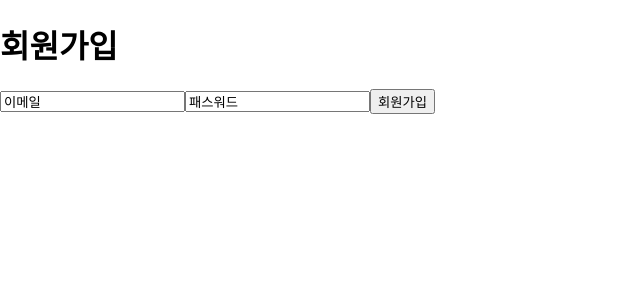
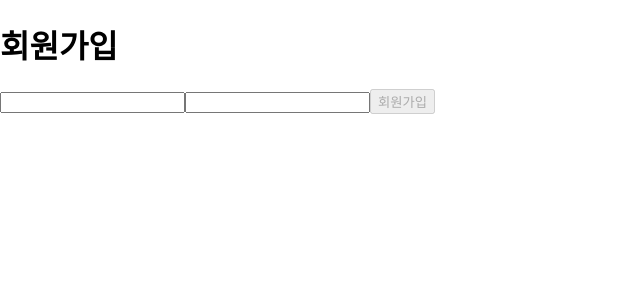
Before and after one commit to jyhyun97/wanted-pre-onboarding-frontend, a React (Create React App) app: page /signup in a window 1280 px wide. Shown: the top 300 px of the page, without its empty margins (0-640 px from the left). Built offline with nearby package versions, Linux system fonts and the light colour scheme.

Commit message:
[feat] 이메일/비밀번호 유효성 검사 추가

```diff
--- a/src/pages/Signup.jsx
+++ b/src/pages/Signup.jsx
@@ -1,11 +1,33 @@
+import { useEffect, useState } from 'react'
+
 function Signup() {
+  const [emailValue, setEmailValue] = useState('')
+  const [passwordValue, setPasswordValue] = useState('')
+  const [valueTerm, setValueTerm] = useState(false)
+
+  useEffect(() => {
+    setValueTerm(emailValue.includes('@') && passwordValue.length >= 8)
+  }, [emailValue, passwordValue])
+
   return (
     <div>
       <h1>회원가입</h1>
       <form>
-        <input data-testid='email-input' value={'이메일'} />
-        <input data-testid='password-input' value={'패스워드'} />
-        <button data-testid='signup-button'>회원가입</button>
+        <input
+          data-testid='email-input'
+          onChange={(e) => setEmailValue(e.target.value)}
+        />
+        <input
+          data-testid='password-input'
+          onChange={(e) => setPasswordValue(e.target.value)}
+        />
+        <button
+          data-testid='signup-button'
+          type={'button'}
+          disabled={!valueTerm}
+        >
+          회원가입
+        </button>
       </form>
     </div>
   )
```
